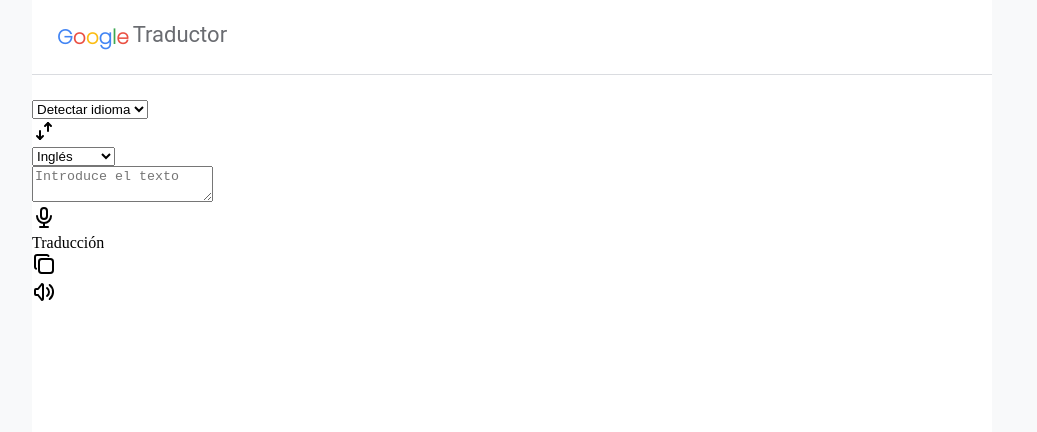
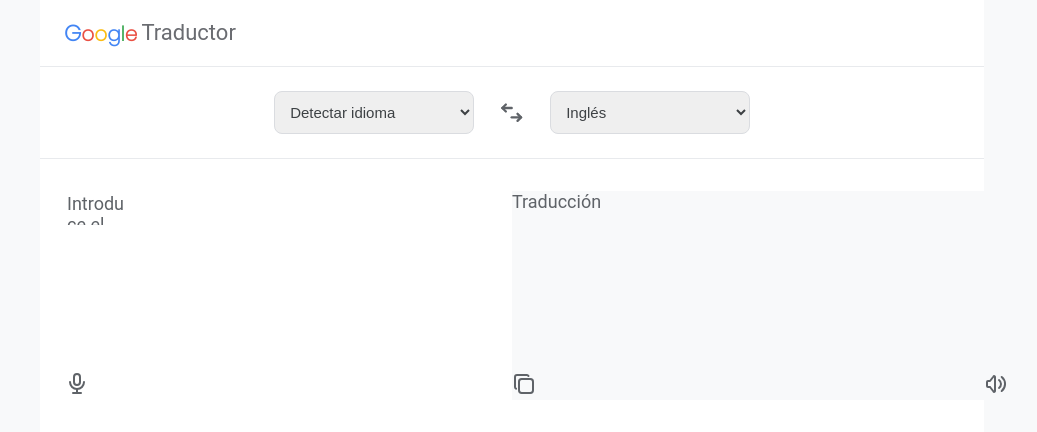
Before and after one commit to AlejandraF9/Translator, a website built with Vite: page index.html in a window 1280 px wide. Shown: the whole page, without its empty margins (128-1165 px from the left). Built offline with nearby package versions, Linux system fonts and the light colour scheme.

Commit message:
feat: style selects, enhance textarea layout with SVGs and updated DOM

```diff
--- a/src/main.js
+++ b/src/main.js
@@ -32,7 +32,9 @@
 ]);
 
 const arrows = document.createElement("div");
-arrows.innerHTML = `<svg  xmlns="http://www.w3.org/2000/svg"  width="24"  height="24"  viewBox="0 0 24 24"  fill="none"  stroke="currentColor"  stroke-width="2"  stroke-linecap="round"  stroke-linejoin="round"  class="icon icon-tabler icons-tabler-outline icon-tabler-mobiledata"><path stroke="none" d="M0 0h24v24H0z" fill="none"/><path d="M16 12v-8" /><path d="M8 20v-8" /><path d="M13 7l3 -3l3 3" /><path d="M5 17l3 3l3 -3" /></svg>`
+arrows.innerHTML = `<svg  xmlns="http://www.w3.org/2000/svg"  width="28"  height="28"  viewBox="0 0 24 24"  fill="none"  stroke="currentColor"  stroke-width="2"  stroke-linecap="round"  stroke-linejoin="round"  class="icon icon-tabler icons-tabler-outline icon-tabler-mobiledata"><path stroke="none" d="M0 0h24v24H0z" fill="none"/><path d="M16 12v-8" /><path d="M8 20v-8" /><path d="M13 7l3 -3l3 3" /><path d="M5 17l3 3l3 -3" /></svg>`;
+
+arrows.setAttribute("class", "arrows");
 
 const translatedLanguage = document.createElement("select");
 translatedLanguage.textContent = "Inglés";
@@ -42,6 +44,9 @@
   "Inglés", "Español", "Francés", "Alemán",
   "Italiano", "Portugués", "Ruso", "Japonés", "Chino"
 ]);
+
+const secondBorder = document.createElement("div");
+secondBorder.setAttribute("class", "second-border");
 
 const mainDiv = document.createElement("div");
 mainDiv.setAttribute("class", "main-div");
@@ -63,6 +68,9 @@
 translateDiv.textContent = "Traducción";
 translateDiv.setAttribute("class", "translate-div");
 
+const thirdDiv = document.createElement("div");
+thirdDiv.setAttribute("class", "third-div");
+
 const copy = document.createElement("div");
 copy.innerHTML = `<svg  xmlns="http://www.w3.org/2000/svg"  width="24"  height="24"  viewBox="0 0 24 24"  fill="none"  stroke="currentColor"  stroke-width="2"  stroke-linecap="round"  stroke-linejoin="round"  class="icon icon-tabler icons-tabler-outline icon-tabler-copy"><path stroke="none" d="M0 0h24v24H0z" fill="none"/><path d="M7 7m0 2.667a2.667 2.667 0 0 1 2.667 -2.667h8.666a2.667 2.667 0 0 1 2.667 2.667v8.666a2.667 2.667 0 0 1 -2.667 2.667h-8.666a2.667 2.667 0 0 1 -2.667 -2.667z" /><path d="M4.012 16.737a2.005 2.005 0 0 1 -1.012 -1.737v-10c0 -1.1 .9 -2 2 -2h10c.75 0 1.158 .385 1.5 1" /></svg>`;
 
@@ -76,11 +84,13 @@
 languageContainer.appendChild(originalLanguage);
 languageContainer.appendChild(arrows);
 languageContainer.appendChild(translatedLanguage);
+mainContainer.appendChild(secondBorder);
 mainContainer.appendChild(mainDiv);
 mainDiv.appendChild(firstDiv);
 firstDiv.appendChild(textarea);
 firstDiv.appendChild(micro);
 mainDiv.appendChild(secondDiv);
 secondDiv.appendChild(translateDiv);
-secondDiv.appendChild(copy);
-secondDiv.appendChild(volume);
+secondDiv.appendChild(thirdDiv);
+thirdDiv.appendChild(copy);
+thirdDiv.appendChild(volume);
--- a/src/styles/main.css
+++ b/src/styles/main.css
@@ -10,15 +10,16 @@
 
 .main-container {
     height: 694px;
-    margin: 0rem 10rem;
+    margin: 0rem 10.5rem;
     background-color: #fff;
     padding-top: 1px;
 }
 
 .title {
     display: flex;
-    gap: 4px;
-    padding-left: 25px;
+    gap: 1px;
+    margin: 1rem;
+    padding-left: 0.5rem;
 }
 
 .google {
@@ -28,6 +29,7 @@
 
 .first-character {
     color: #4285f4;
+    font-size: 22px;
 }
 
 .second-character {
@@ -55,12 +57,85 @@
     font-family: "Roboto";
     font-weight: 400;
     font-size: 22px;
+    margin: 0.2rem;
 }
 
 .first-border {
-    border-bottom: 1px solid #dadce0;
-    margin-bottom: 25px;
+    border-bottom: 1px solid #e8eaed;
+    margin-bottom: 1.5rem;
 }
 
-/* Para todo:
-padding-left: 25px; */
+.language-container {
+    display: flex;
+    justify-content: center;
+    gap: 1rem;
+}
+
+.original-language, .translated-language {
+    width: 200px;
+    color: #3d4144;
+    font-size: 15px;
+    padding: 0.7rem;
+    border-radius: 0.5rem;
+    border-color: #dadce0;
+}
+
+.original-language:focus, .translated-language:focus {
+    outline: none;
+    border: 3px solid #4285f4;
+}
+
+.arrows {
+    color: #5f6368;
+    margin-right: 1rem;
+    transform: rotate(90deg);
+}
+
+.second-border {
+    border-bottom: 1px solid #e8eaed;
+    margin-top: 1.5rem;
+}
+
+.main-div {
+    display: flex;
+    margin-top: 2rem;
+    gap: 26rem;
+    height: 30%;
+    font-family: "Roboto";
+    color: #5f6368;
+    font-size: 18px;
+}
+
+.first-div {
+    display: flex;
+    flex-direction: column;
+    width: 200%;
+    justify-content: space-between;
+    padding-left: 25px;
+}
+
+.textarea {
+    width: 200%;
+    border: none;
+    outline: none;
+    resize: none;
+}
+
+.textarea::placeholder {
+    font-family: "Roboto";
+    color: #5f6368;
+    font-size: 18px;
+}
+
+.second-div {
+    display: flex;
+    flex-direction: column;
+    justify-content: space-between;
+    width: 50%;
+    background-color: #f8f9fa;
+}
+
+.third-div {
+    display: flex;
+    gap: 28rem;
+}
```
